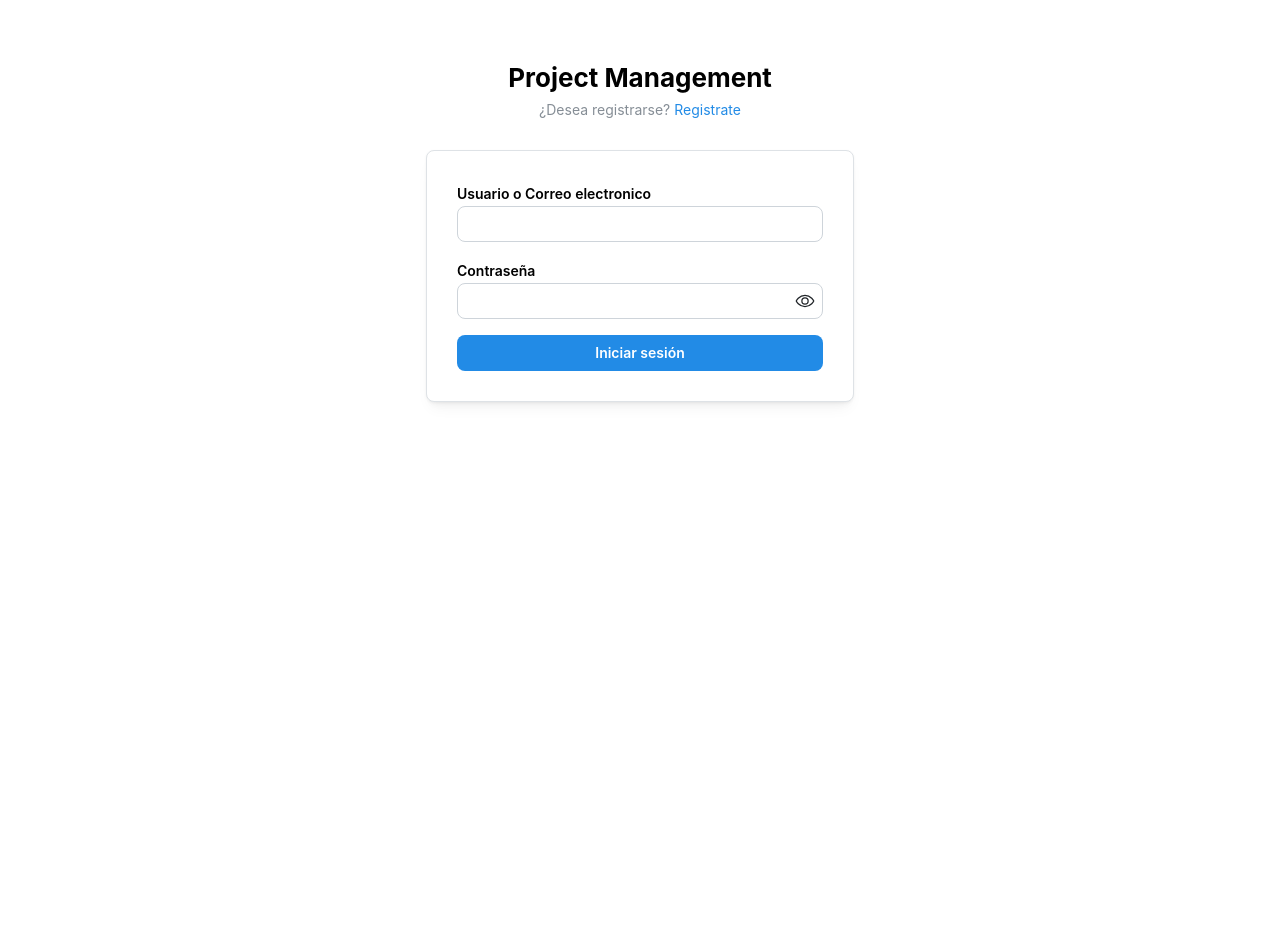
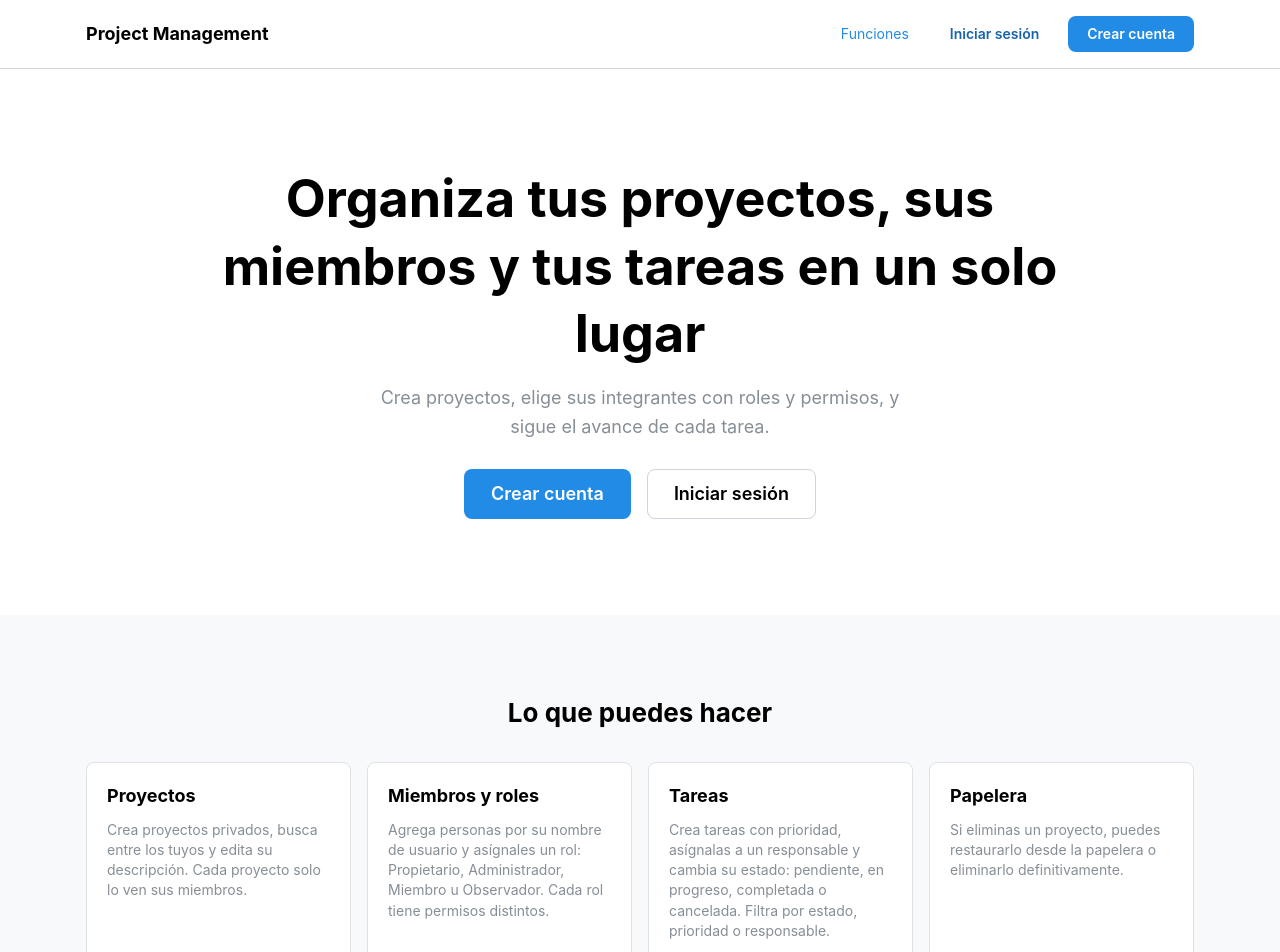
Before and after one commit to Josdasim/project-management-frontend, a React (Vite) app: page / in a window 1280 px wide. Before the commit this address led to /login. Shown: the top 952 px of the page. Before the commit the page ends 800 px from the top, so only its background shows below. Built offline with nearby package versions, Linux system fonts and the light colour scheme; no server answers.

Commit message:
feat: creacion de landing page

```diff
--- a/src/app/App.jsx
+++ b/src/app/App.jsx
@@ -1,14 +1,16 @@
-import { Navigate, Route, Routes } from 'react-router-dom'
+import { Route, Routes } from 'react-router-dom'
 import { LoginPage, RegisterPage, ProtectedRoute, PublicOnlyRoute } from '@/features/auth'
 import { ProjectsPage, ProjectDetailPage, TrashPage } from '@/features/projects'
 import { ProfilePage } from '@/features/users'
 import AppLayout from './AppLayout'
 import NotFoundPage from './NotFoundPage'
+import { LandingPage } from '@/features/landing'
 
 function App() {
   return (
     <Routes>
       <Route element={<PublicOnlyRoute />}>
+        <Route path="/" element={<LandingPage/>} />
         <Route path="/login" element={<LoginPage />} />
         <Route path="/register" element={<RegisterPage />} />
       </Route>
@@ -22,7 +24,6 @@ function App() {
         </Route>
       </Route>
 
-      <Route path="/" element={<Navigate to="/login" replace />} />
       <Route path="*" element={<NotFoundPage/>} />
     </Routes>
   )
--- a/src/features/auth/pages/LoginPage.jsx
+++ b/src/features/auth/pages/LoginPage.jsx
@@ -43,6 +43,7 @@ function LoginPage() {
 
   return (
     <Container size={460} my={60}>
+      <Anchor component={Link} to="/" size="sm">← Volver al inicio</Anchor>
       <Title ta="center" order={2}>
         {APP_NAME}
       </Title>
--- a/src/features/auth/pages/RegisterPage.jsx
+++ b/src/features/auth/pages/RegisterPage.jsx
@@ -78,6 +78,7 @@ function RegisterPage() {
 
   return (
     <Container size={460} my={40}>
+      <Anchor component={Link} to="/" size="sm">← Volver al inicio</Anchor>
       <Title ta="center" order={2}>
         {APP_NAME}
       </Title>
--- /dev/null
+++ b/src/features/landing/index.js
@@ -0,0 +1 @@
+export { default as LandingPage } from './pages/LandingPage'
--- /dev/null
+++ b/src/features/landing/pages/LandingPage.jsx
@@ -0,0 +1,165 @@
+import { Link } from 'react-router-dom'
+import { Anchor, Box, Button, Container, Group, Stack,
+    Card, SimpleGrid, Text, Title, ThemeIcon } from '@mantine/core'
+import { APP_NAME } from '@/shared/config.js'
+
+function LandingPage() {
+
+  const FEATURES = [
+    {
+      title: 'Proyectos',
+      text: 'Crea proyectos privados, busca entre los tuyos y edita su descripción. Cada proyecto solo lo ven sus miembros.',
+    },
+    {
+      title: 'Miembros y roles',
+      text: 'Agrega personas por su nombre de usuario y asígnales un rol: Propietario, Administrador, Miembro u Observador. Cada rol tiene permisos distintos.',
+    },
+    {
+      title: 'Tareas',
+      text: 'Crea tareas con prioridad, asígnalas a un responsable y cambia su estado: pendiente, en progreso, completada o cancelada. Filtra por estado, prioridad o responsable.',
+    },
+    {
+      title: 'Papelera',
+      text: 'Si eliminas un proyecto, puedes restaurarlo desde la papelera o eliminarlo definitivamente.',
+    },
+    ]
+
+    const STEPS = [
+            {
+                title: 'Crea tu cuenta',
+                text: 'Regístrate con un nombre de usuario, un correo y una contraseña.'
+            },
+            {
+                title: 'Crea un proyecto',
+                text: 'Ponle nombre y agrega a tu equipo por su nombre de usuario.'
+            },
+            {
+                title: 'Organiza las tareas',
+                text: 'Crea tareas, asígnalas y cambia su estado a medida que avanzan.'
+            },
+    ]
+
+  return (
+    <Box>
+      <Box
+        component="header"
+        py="md"
+        style={{ borderBottom: '1px solid var(--mantine-color-default-border)' }}
+      >
+        <Container size="lg">
+          <Group justify="space-between">
+            <Title order={4}>{APP_NAME}</Title>
+            <Group gap="xs">
+              <Anchor href="#funciones" size="sm" visibleFrom="sm" mr="sm">
+                Funciones
+              </Anchor>
+              <Button component={Link} to="/login" variant="subtle">Iniciar sesión</Button>
+              <Button component={Link} to="/register">Crear cuenta</Button>
+            </Group>
+          </Group>
+        </Container>
+      </Box>
+
+      <Container size="md">
+        <Stack align="center" ta="center" gap="md" py={{ base: 48, sm: 96 }}>
+          <Title order={1} style={{ fontSize: 'clamp(2rem, 5vw, 3.25rem)' }}>
+            Organiza tus proyectos, sus miembros y tus tareas en un solo lugar
+          </Title>
+          <Text c="dimmed" size="lg" maw={560}>
+            Crea proyectos, elige sus integrantes con roles y permisos, y sigue el avance de cada tarea.
+          </Text>
+          <Group mt="sm">
+            <Button component={Link} to="/register" size="lg">Crear cuenta</Button>
+            <Button component={Link} to="/login" size="lg" variant="default">
+              Iniciar sesión
+            </Button>
+          </Group>
+        </Stack>
+      </Container>
+
+        <Box id="funciones" py={{ base: 48, sm: 80 }} bg="var(--mantine-color-default-hover)">
+        <Container size="lg">
+          <Stack gap="xl">
+            <Stack gap="xs" ta="center" align="center">
+              <Title order={2}>Lo que puedes hacer</Title>
+            </Stack>
+
+            <SimpleGrid cols={{ base: 1, sm: 2, lg: 4 }}>
+              {FEATURES.map((feature) => (
+                <Card key={feature.title} withBorder radius="md" padding="lg">
+                  <Title order={4} mb="xs">{feature.title}</Title>
+                  <Text size="sm" c="dimmed">{feature.text}</Text>
+                </Card>
+              ))}
+            </SimpleGrid>
+          </Stack>
+        </Container>
+      </Box>
+        <Box py={{ base: 48, sm: 80 }} bg="dark.8" c="white">
+            <Container size="lg">
+              <Stack gap="xl">
+                <Title order={2} ta="center">Cómo empezar</Title>
+                <SimpleGrid cols={{ base: 1, sm: 3 }} spacing="xl">
+                  {STEPS.map((step, index) => (
+                    <Group
+                    key={step.title} gap="md"
+                    justify="center" align="center"
+                    wrap="nowrap">
+                        <ThemeIcon radius="x1" size="lg" variant="white"
+                            color="blue.6" style={{ flexShrink: 0}}
+                        > {index+1}</ThemeIcon>
+                        <Stack gap={4} maw={280}>
+                            <Text fw={600}>{step.title}</Text>
+                            <Text size="sm" c="gray.4">
+                                {step.text}
+                            </Text>
+                        </Stack>
+                    </Group>
+                  ))}
+                </SimpleGrid>
+              </Stack>
+            </Container>
+      </Box>
+
+      <Container size="lg" py={{ base: 48, sm: 80 }}>
+        <Stack
+          align="center"
+          ta="center"
+          gap="md"
+          p={{ base: 'xl', sm: 56 }}
+          bg="blue.6"
+          c="white"
+          style={{ borderRadius: 'var(--mantine-radius-lg)' }}
+        >
+          <Title order={2}>¿Listo para empezar?</Title>
+          <Text maw={480}>Crea tu cuenta y organiza tu primer proyecto.</Text>
+          <Group>
+            <Button component={Link} to="/register" size="lg" variant="white" color="blue.6">
+              Crear cuenta
+            </Button>
+            <Button component={Link} to="/login" size="lg" variant="outline" color="white">
+              Iniciar sesión
+            </Button>
+          </Group>
+        </Stack>
+      </Container>
+
+        <Box
+          component="footer"
+          py="lg"
+          style={{ borderTop: '1px solid var(--mantine-color-default-border)' }}
+        >
+          <Container size="lg">
+            <Group justify="space-between">
+              <Text size="sm" fw={500}>{APP_NAME}</Text>
+              <Text size="xs" c="dimmed">
+                Proyecto académico. Backend con FastAPI y Frontend con React.
+              </Text>
+            </Group>
+          </Container>
+        </Box>
+    </Box>
+  )
+}
+
+export default LandingPage
```
